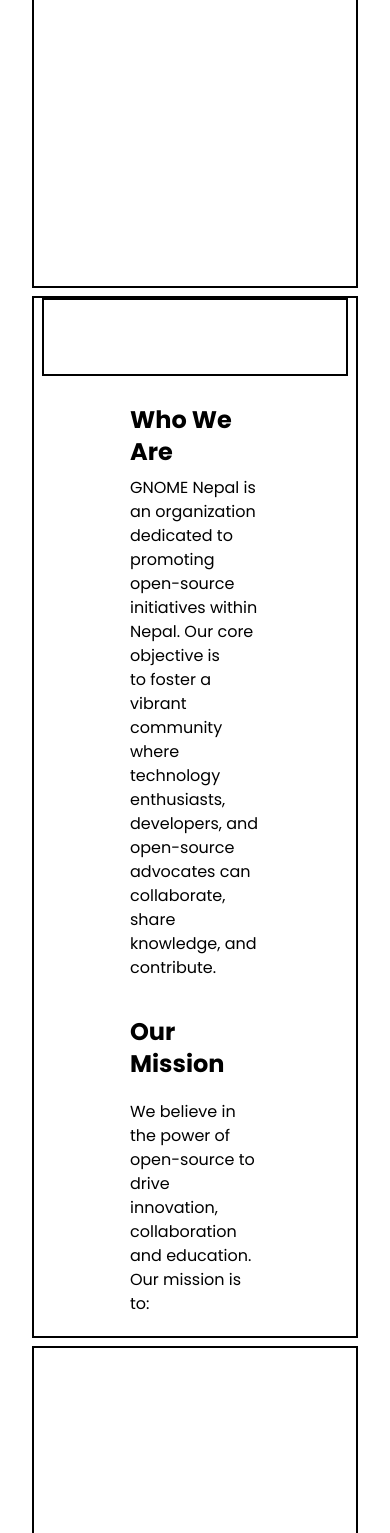
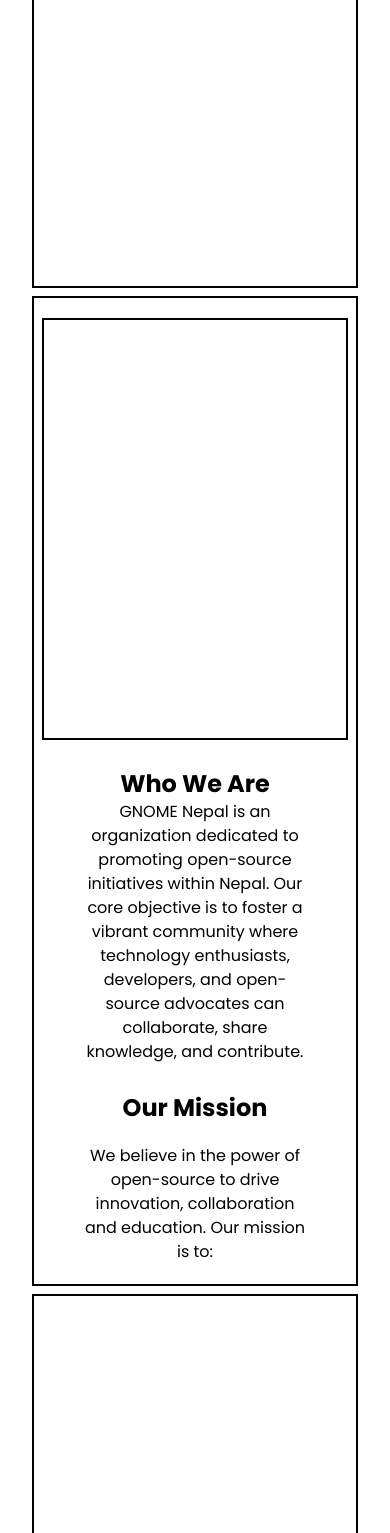
Before and after one commit to GNOME-Nepal/website, a React (Vite) app: page / in a window 390 px wide. Shown: the part 636-2169 px from the top of the page. Built offline with nearby package versions, Linux system fonts and the light colour scheme.

Commit message:
Responsive aboutus

```diff
--- a/src/sections/Aboutus.jsx
+++ b/src/sections/Aboutus.jsx
@@ -3,18 +3,18 @@
 const Aboutus = () => {
   return (
     <>
-      <section id="aboutus" className="min-h-[100vh] flex justify-center items-center border-2 flex-col">
-        <div className="image px-10 border-2 w-[95%] h-[20vw] ">
+      <section id="absolute aboutus" className="min-h-[100vh] flex justify-center items-center border-2 flex-col">
+        <div className="relative image px-10 border-2 w-[95%] h-[50vh] mt-5 ">
 
         </div>
-        <div className="about px-24 w-[100%]">
+        <div className="about px-12 w-[100%]">
           <h1 className="text-2xl flex justify-center font-bold mt-7">Who We Are</h1>
-          <div className="text py-2">
-              <p>GNOME Nepal is an organization dedicated to promoting open-source initiatives within Nepal. Our core objective is  <span className="flex justify-center"> to foster a  vibrant community where technology enthusiasts, developers, and open-source advocates can </span> <span className=" flex justify-center"> collaborate, share knowledge, and contribute.</span></p>
+          <div className="text">
+              <p className="flex justify-center text-center">GNOME Nepal is an organization dedicated to promoting open-source initiatives within Nepal. Our core objective is to foster a vibrant community where technology enthusiasts, developers, and open-source advocates can  collaborate, share knowledge, and contribute.</p>
           </div>
           <h1 className="text-2xl mt-7 flex justify-center font-bold">Our Mission</h1>
           <div className="text py-5">
-              <p className="flex justify-center">We believe in the power of open-source to drive innovation, collaboration and education. Our mission is to:
+              <p className="flex justify-center text-center">We believe in the power of open-source to drive innovation, collaboration and education. Our mission is to:
               </p>
           </div>
         </div>
```
